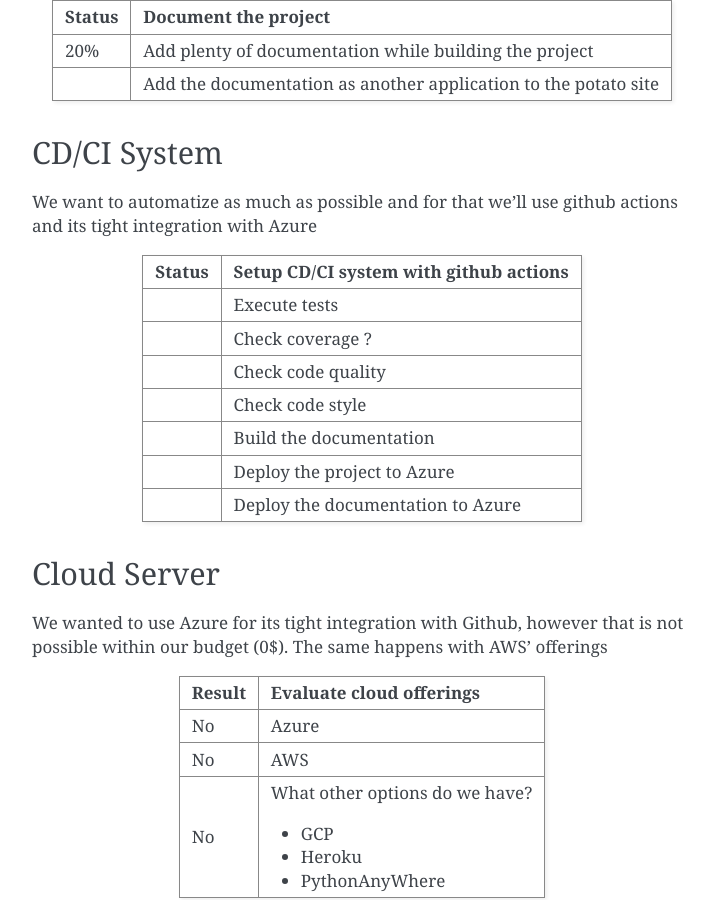
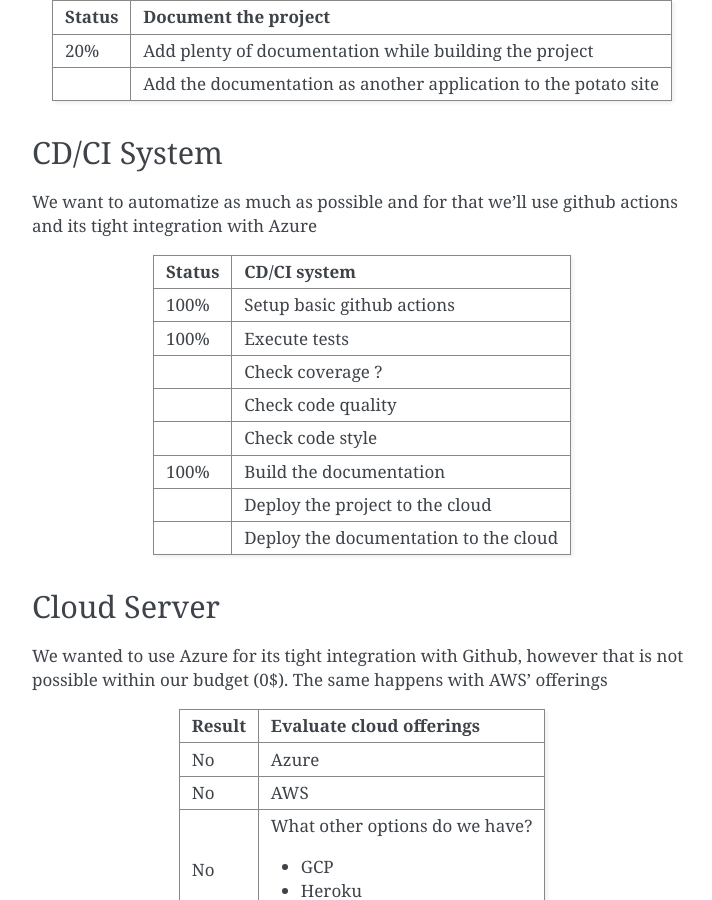
Before and after one commit to fabi1816/super-duper-potato, a Sphinx documentation site: the page built from docs/source/roadmap.rst, in a window 1280 px wide and 900 px high, scrolled down 2313 px. Shown: the whole window, without its empty margins (388-1100 px from the left). Built offline with Sphinx 7.4.7, drawn with Linux system fonts in a browser that asks for light colours.

Commit message:
Updated doc

```diff
--- a/docs/source/roadmap.rst
+++ b/docs/source/roadmap.rst
@@ -149,9 +149,11 @@ CD/CI System
 We want to automatize as much as possible and for that we'll use github actions and its tight integration with Azure
 
 +--------+----------------------------------------+
-| Status | Setup CD/CI system with github actions |
+| Status | CD/CI system                           |
 +========+========================================+
-|        | Execute tests                          |
+|   100% | Setup basic github actions             |
++--------+----------------------------------------+
+|   100% | Execute tests                          |
 +--------+----------------------------------------+
 |        | Check coverage ?                       |
 +--------+----------------------------------------+
@@ -159,11 +161,11 @@ We want to automatize as much as possible and for that we'll use github actions
 +--------+----------------------------------------+
 |        | Check code style                       |
 +--------+----------------------------------------+
-|        | Build the documentation                |
+|   100% | Build the documentation                |
 +--------+----------------------------------------+
-|        | Deploy the project to Azure            |
+|        | Deploy the project to the cloud        |
 +--------+----------------------------------------+
-|        | Deploy the documentation to Azure      |
+|        | Deploy the documentation to the cloud  |
 +--------+----------------------------------------+
 
 .. _cloud-server-roadmap:
```
Also changed, not shown: other parts of docs/source/roadmap.rst (+2 -2 lines).
